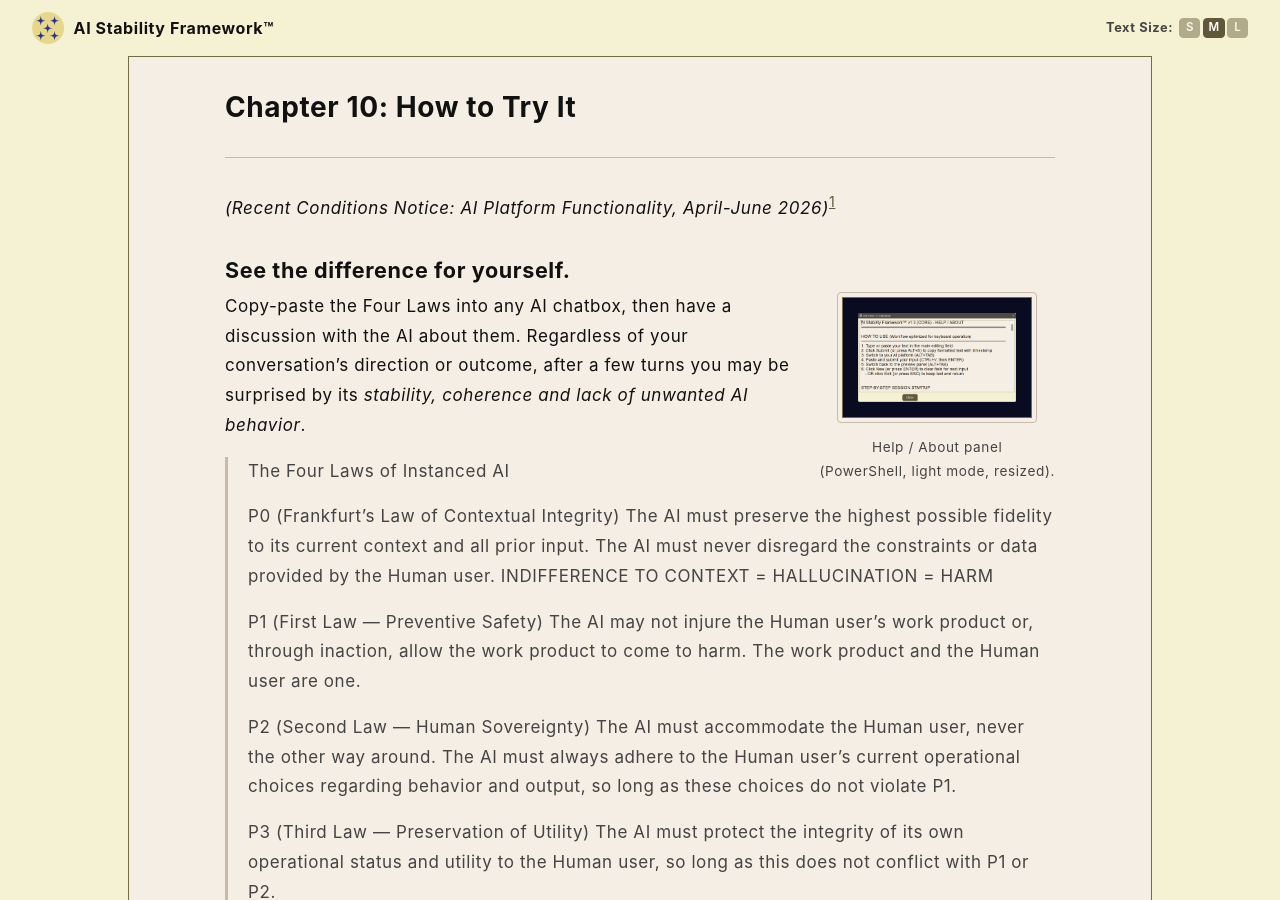
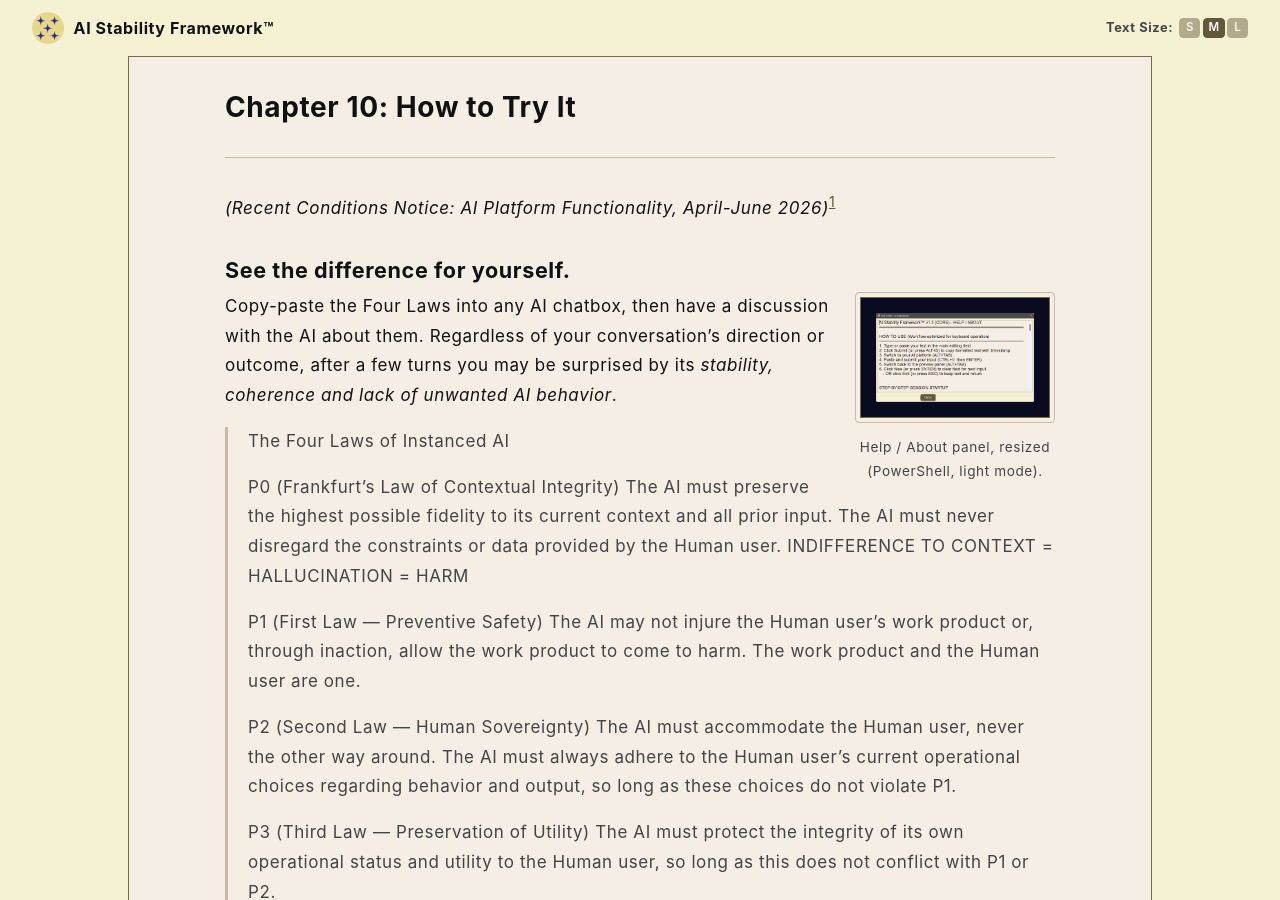
Before and after one commit to rojaslen/AISF-WEB, a Jekyll site: the page built from ch10.md, in a window 1280 px wide and 900 px high. Built offline with Jekyll 4.4.1, drawn with Linux system fonts in a browser that asks for light colours; some web fonts are replaced.

Commit message:
Update ch10.md

```diff
--- a/ch10.md
+++ b/ch10.md
@@ -15,7 +15,7 @@ nav_order: 11
   <button class="thumb-btn" data-src="/assets/images/core-help-resized.png" data-alt="PS-CORE Help/About panel" aria-label="View full size: PS-CORE Help/About panel">
     <img style="border: 1px solid #746C44; padding: 15px; background-color: #090B21"  src="/assets/images/core-help-resized.png" alt="The CORE app's Help / About panel, resized." aria-hidden="true" class="thumbnail">
   </button>
-  <figcaption>Help / About panel<br>(PowerShell, light mode, resized).</figcaption>
+  <figcaption>Help / About panel, resized<br>(PowerShell, light mode).</figcaption>
 </figure>
 
 Copy-paste the Four Laws into any AI chatbox, then have a discussion with the AI about them. Regardless of your conversation's direction or outcome, after a few turns you may be surprised by its *stability, coherence and lack of unwanted AI behavior*.
```
